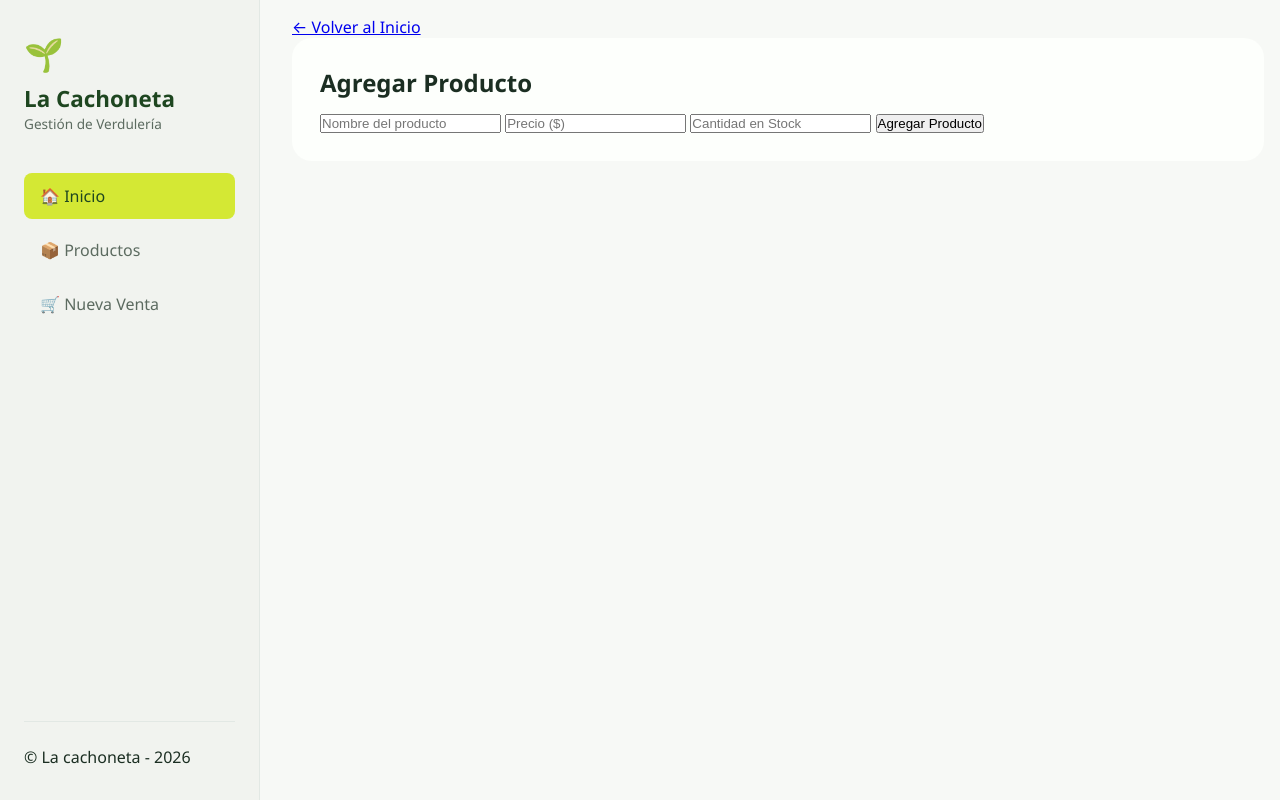
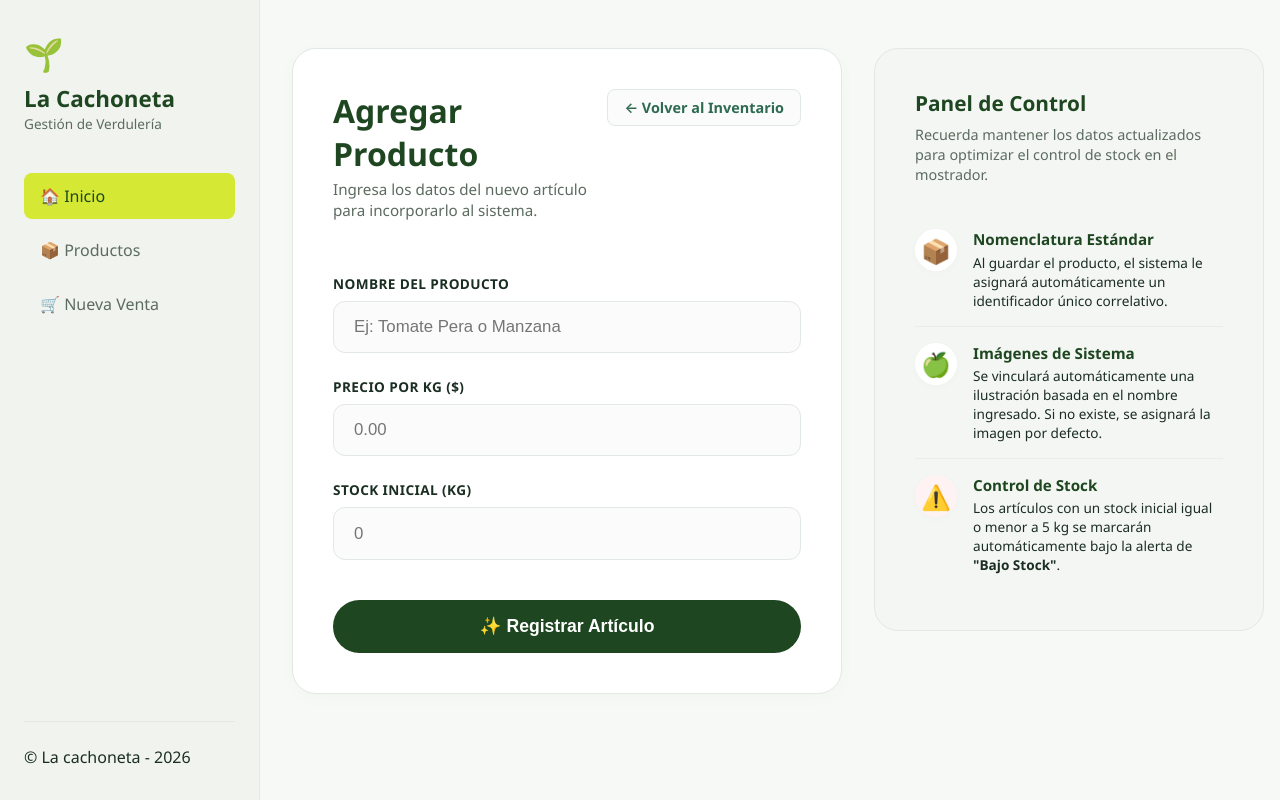
Before and after one commit to HotCode2025/la-cachoneta-tercer-semestre, a Flask app: page /agregar in a window 1280 px wide. Run offline with Flask 3, Linux system fonts and the light colour scheme.

Commit message:
agrega nueva estructura para agregar producto con sus estilos

```diff
--- /dev/null
+++ b/Programacion III/Python/ProyectoIntegrador/static/css/agregar.css
@@ -0,0 +1,233 @@
+/* Contenedor principal alineado arriba */
+.agregar-page-container {
+  display: flex;
+  flex-direction: column;
+  gap: 2rem;
+  width: 100%;
+  margin-top: 2rem; /* Separación del topbar */
+}
+
+.form-column {
+  flex: 1;
+}
+
+/* Cabecera interna del Formulario */
+.form-card-header {
+  display: flex;
+  justify-content: space-between;
+  align-items: flex-start;
+  margin-bottom: 2rem;
+  gap: 1rem;
+}
+
+.basic-form-card h2 {
+  font-size: 2rem;
+  color: var(--primary-dark, #1e4620);
+  font-weight: 700;
+  margin-bottom: 0.25rem;
+}
+
+.form-subtitle {
+  color: var(--text-muted, #64748b);
+  font-size: 0.95rem;
+  margin: 0;
+}
+
+.nav-link-back {
+  color: var(--primary-brand, #2d6a4f);
+  text-decoration: none;
+  font-weight: 600;
+  font-size: 0.9rem;
+  padding: 0.5rem 1rem;
+  border-radius: 0.5rem;
+  background-color: #fafbfa;
+  border: 1px solid var(--border-color, #cbd5e1);
+  white-space: nowrap;
+  transition: all 0.2s ease;
+}
+
+.nav-link-back:hover {
+  background-color: #f4f6f3;
+  color: var(--primary-dark, #1e4620);
+}
+
+/* Tarjetas base */
+.basic-form-card {
+  background: #ffffff;
+  border: 1px solid var(--border-color, #e2e8f0);
+  border-radius: 1.5rem;
+  padding: 2.5rem;
+  box-shadow: 0 4px 20px rgba(0, 0, 0, 0.02);
+}
+
+.info-sidebar-card {
+  background-color: #f4f6f3;
+  border: 1px solid var(--border-color, #e2e8f0);
+  border-radius: 1.5rem;
+  padding: 2.5rem;
+}
+
+/* Formulario e inputs */
+.styled-form {
+  display: flex;
+  flex-direction: column;
+  gap: 1.5rem;
+}
+
+.form-group {
+  display: flex;
+  flex-direction: column;
+  gap: 0.5rem;
+}
+
+.form-group label {
+  font-size: 0.85rem;
+  font-weight: 700;
+  color: var(--text-main, #334155);
+  text-transform: uppercase;
+  letter-spacing: 0.03em;
+}
+
+.styled-form input {
+  width: 100%;
+  padding: 0.95rem 1.25rem;
+  border-radius: 0.75rem;
+  border: 1px solid var(--border-color, #cbd5e1);
+  font-size: 1.05rem;
+  background-color: #fafbfa;
+}
+
+.add-btn {
+  background-color: var(--primary-dark, #1e4620);
+  color: #ffffff;
+  padding: 1rem;
+  border-radius: 2rem;
+  font-size: 1.1rem;
+  font-weight: 700;
+  border: none;
+  cursor: pointer;
+  margin-top: 1rem;
+}
+
+/* Sidebar e ítems internos */
+.info-sidebar-card h3 {
+  font-size: 1.3rem;
+  color: var(--primary-dark, #1e4620);
+  font-weight: 700;
+  margin-bottom: 0.5rem;
+}
+
+.sidebar-intro {
+  font-size: 0.9rem;
+  color: var(--text-muted, #64748b);
+  line-height: 1.4;
+  margin-bottom: 1.75rem;
+}
+
+.sidebar-status-item {
+  display: flex;
+  gap: 1rem;
+  align-items: flex-start;
+  padding: 1rem 0;
+  border-bottom: 1px solid rgba(0, 0, 0, 0.04);
+}
+
+.sidebar-status-item:last-child {
+  border-bottom: none;
+}
+
+.status-icon {
+  font-size: 1.5rem;
+  background: #ffffff;
+  width: 42px;
+  height: 42px;
+  border-radius: 50%;
+  display: flex;
+  align-items: center;
+  justify-content: center;
+  box-shadow: 0 2px 8px rgba(0, 0, 0, 0.02);
+  flex-shrink: 0;
+}
+
+.status-details h4 {
+  font-size: 0.95rem;
+  font-weight: 700;
+  color: var(--primary-dark);
+  margin-bottom: 0.2rem;
+}
+.status-details p {
+  font-size: 0.85rem;
+  color: var(--text-main);
+  line-height: 1.4;
+}
+.alert-box-item .status-icon {
+  background-color: #fef2f2;
+}
+
+.alert {
+  display: flex;
+  align-items: flex-start;
+  gap: 0.85rem;
+  padding: 1rem 1.25rem;
+  border-radius: 0.85rem;
+  font-size: 0.95rem;
+  font-weight: 600;
+  line-height: 1.4;
+  margin-bottom: 1.5rem;
+  border: 1px solid transparent;
+}
+
+.alert-icon {
+  font-size: 1.2rem;
+  flex-shrink: 0;
+  line-height: 1;
+}
+
+.alert-message {
+  color: #1e293b;
+}
+
+/* Errores Críticos (danger) - ej: Producto repetido o nombres inválidos */
+.alert-danger {
+  background-color: #fef2f2;
+  border-color: #fca5a5;
+  color: #991b1b;
+}
+
+/* Advertencias (warning) - ej: Precio o Stock menor/igual a cero */
+.alert-warning {
+  background-color: #fffbeb;
+  border-color: #fde68a;
+  color: #92400e;
+}
+
+/* --- RESPONSIVE DESKTOP & TABLET --- */
+@media (min-width: 768px) {
+  .agregar-page-container {
+    flex-direction: row;
+    align-items: stretch;
+  }
+
+  .info-sidebar-column {
+    width: 350px;
+    flex-shrink: 0;
+  }
+}
+
+@media (min-width: 1024px) {
+  .info-sidebar-column {
+    width: 390px;
+  }
+}
+
+/* Ajuste responsive para la cabecera en mobile */
+@media (max-width: 480px) {
+  .form-card-header {
+    flex-direction: column-reverse;
+    align-items: flex-start;
+    gap: 1rem;
+  }
+  .nav-link-back {
+    align-self: flex-start;
+  }
+}
--- a/Programacion III/Python/ProyectoIntegrador/templates/agregar.html
+++ b/Programacion III/Python/ProyectoIntegrador/templates/agregar.html
@@ -1,39 +1,102 @@
 {% extends 'base.html' %}
 {% block title %}Agregar un producto{% endblock %}
-{%block content %}
-<a href="/" class="nav-link">&larr; Volver al Inicio</a>
+{% block styles %}
+<link rel="stylesheet" href="{{ url_for('static', filename='css/agregar.css') }}">
+{% endblock %}
+{% block content %}
+<div class="agregar-page-container">
 
-<div class="card">
+  <div class="form-column">
+    <div class="card basic-form-card">
+
+      <div class="form-card-header">
+        <div>
           <h2>Agregar Producto</h2>
+          <p class="form-subtitle">Ingresa los datos del nuevo artículo para incorporarlo al sistema.</p>
+        </div>
+        <a href="/productos" class="nav-link-back">&larr; Volver al Inventario</a>
+      </div>
+
       {% if error %}
-    <div class="alert {{tipo}}">
-      {{ error }}
+        <div class="alert alert-{{ tipo }}">
+          <span class="alert-icon">{% if tipo == 'danger' %}🛑{% else %}⚠️{% endif %}</span>
+          <div class="alert-message">{{ error }}</div>
         </div>
       {% endif %}
-  <form action="/agregar" method="POST">
+
+      <form action="/agregar" method="POST" class="styled-form">
+        <div class="form-group">
+          <label for="nombre">Nombre del Producto</label>
           <input
             type="text"
+            id="nombre"
             name="nombre"
-      placeholder="Nombre del producto"
+            placeholder="Ej: Tomate Pera o Manzana"
             value="{{ nombre if nombre else '' }}"
             required
           />
+        </div>
+
+        <div class="form-group">
+          <label for="precio">Precio por KG ($)</label>
           <input
             type="number"
             step="0.01"
+            id="precio"
             name="precio"
-      placeholder="Precio ($)"
+            placeholder="0.00"
             value="{{ precio if precio else '' }}"
             required
           />
+        </div>
+
+        <div class="form-group">
+          <label for="stock">Stock Inicial (KG)</label>
           <input
             type="number"
+            id="stock"
             name="stock"
-      placeholder="Cantidad en Stock"
+            placeholder="0"
             value="{{ stock if stock else '' }}"
             required
           />
-    <button class="add-btn" type="submit">Agregar Producto</button>
+        </div>
+
+        <button class="add-btn" type="submit">✨ Registrar Artículo</button>
       </form>
     </div>
+  </div>
+
+  <div class="info-sidebar-column">
+    <div class="info-sidebar-card">
+      <h3>Panel de Control</h3>
+      <p class="sidebar-intro">Recuerda mantener los datos actualizados para optimizar el control de stock en el mostrador.</p>
+
+      <div class="sidebar-status-item">
+        <div class="status-icon">📦</div>
+        <div class="status-details">
+          <h4>Nomenclatura Estándar</h4>
+          <p>Al guardar el producto, el sistema le asignará automáticamente un identificador único correlativo.</p>
+        </div>
+      </div>
+
+      <div class="sidebar-status-item">
+        <div class="status-icon">🍏</div>
+        <div class="status-details">
+          <h4>Imágenes de Sistema</h4>
+          <p>Se vinculará automáticamente una ilustración basada en el nombre ingresado. Si no existe, se asignará la imagen por defecto.</p>
+        </div>
+      </div>
+
+      <div class="sidebar-status-item alert-box-item">
+        <div class="status-icon">⚠️</div>
+        <div class="status-details">
+          <h4>Control de Stock</h4>
+          <p>Los artículos con un stock inicial igual o menor a 5 kg se marcarán automáticamente bajo la alerta de <strong>"Bajo Stock"</strong>.</p>
+        </div>
+      </div>
+    </div>
+  </div>
+
+</div>
 {% endblock %}
```
Lines whose indentation alone changed are shown as unchanged.
